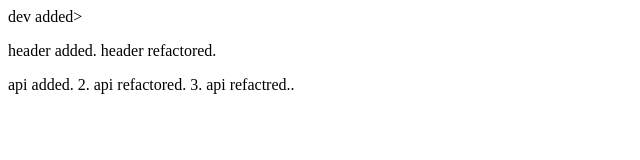
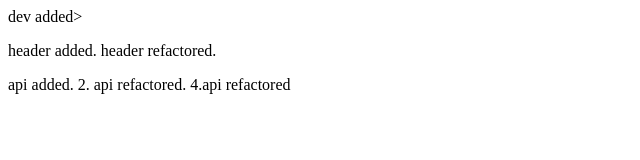
Before and after one commit to ground-aero/first-project, a plain HTML site: page index.html in a window 1280 px wide. Shown: the full height of the page, 0-640 px from the left. Drawn offline with Linux system fonts and the light colour scheme; no server answers.

Commit message:
4.refactored

```diff
--- a/index.html
+++ b/index.html
@@ -12,7 +12,7 @@
 
     <p>header added. header refactored.</p>
 
-    <p>api added. 2. api refactored. 3. api refactred..</p>
+    <p>api added. 2. api refactored. 4.api refactored</p>
 
     <script src="./script.js" defer></script>
 
```
